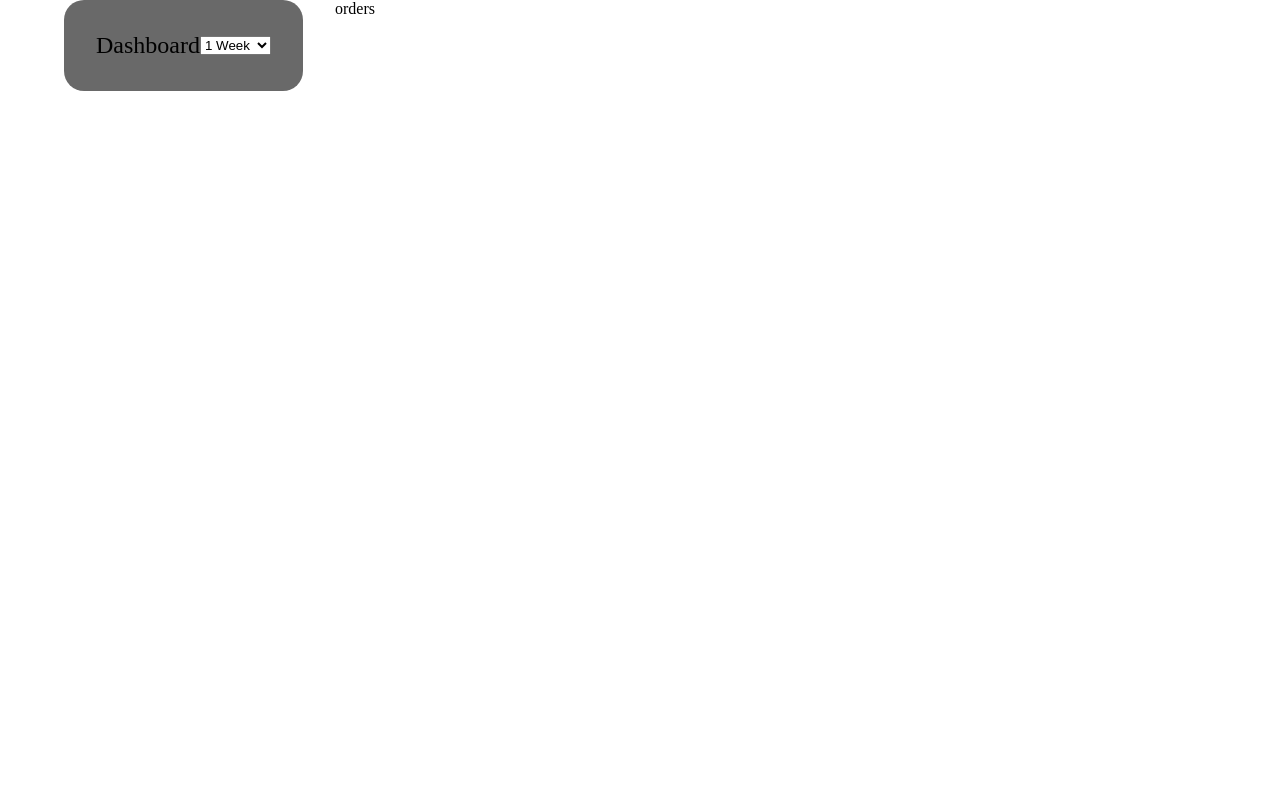
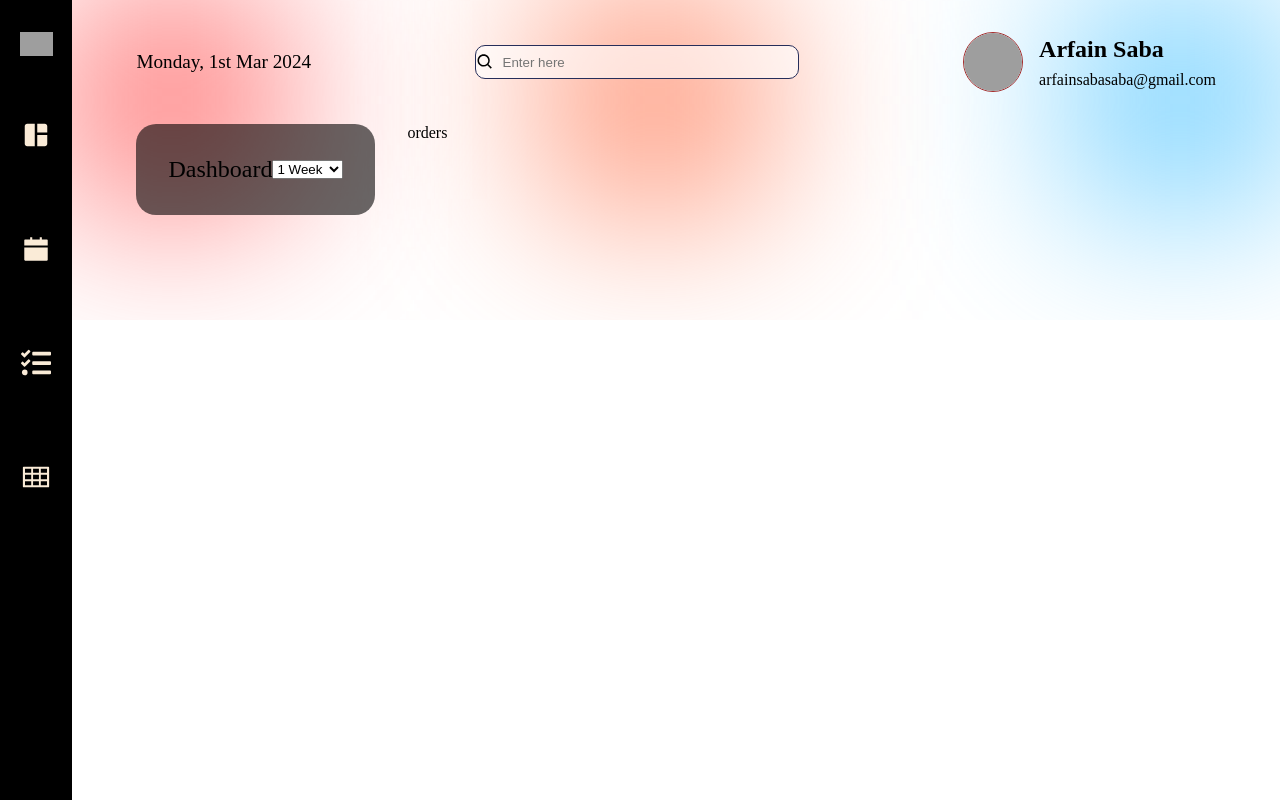
Before and after one commit to Aamir-Manzoor/Digital-Business, a React (Vite) app: page /Dashboard in a window 1280 px wide. Built offline with nearby package versions, Linux system fonts and the light colour scheme; grey boxes are pictures that could not be loaded.

Commit message:
fixed major bug

```diff
--- a/src/App.jsx
+++ b/src/App.jsx
@@ -8,8 +8,11 @@
     <div>
       <BrowserRouter>
         <Routes>
-          <Route path="/" element={<Layout />}></Route>
+          <Route path="/" element={<Layout />}>
           <Route path="Dashboard" element={<Dashboard />}></Route>
+
+          </Route>
+
         </Routes>
       </BrowserRouter>
     </div>
```
Also changed, not shown: src/pages/dashboard/Dashboard.jsx (+6 -6 lines).
